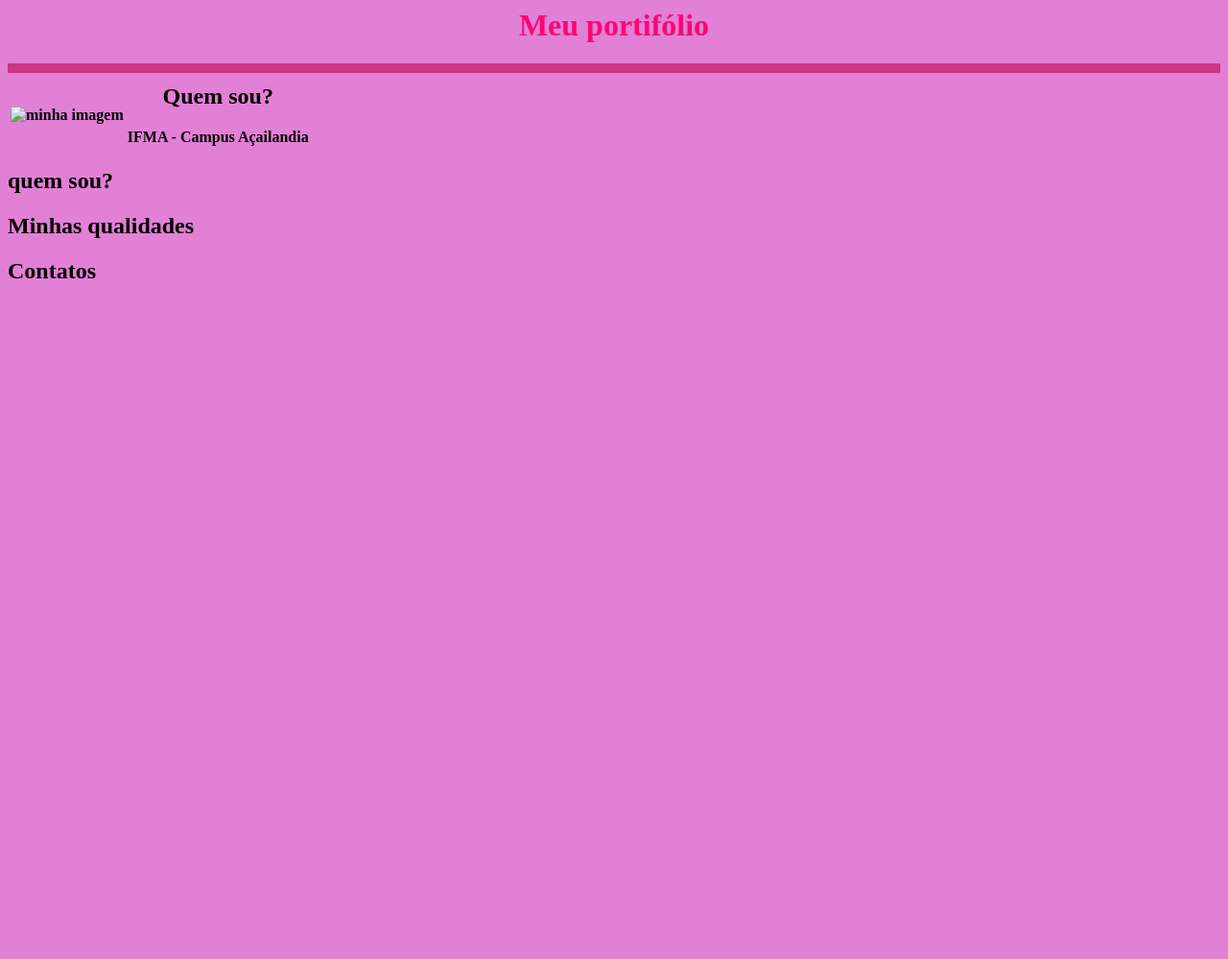
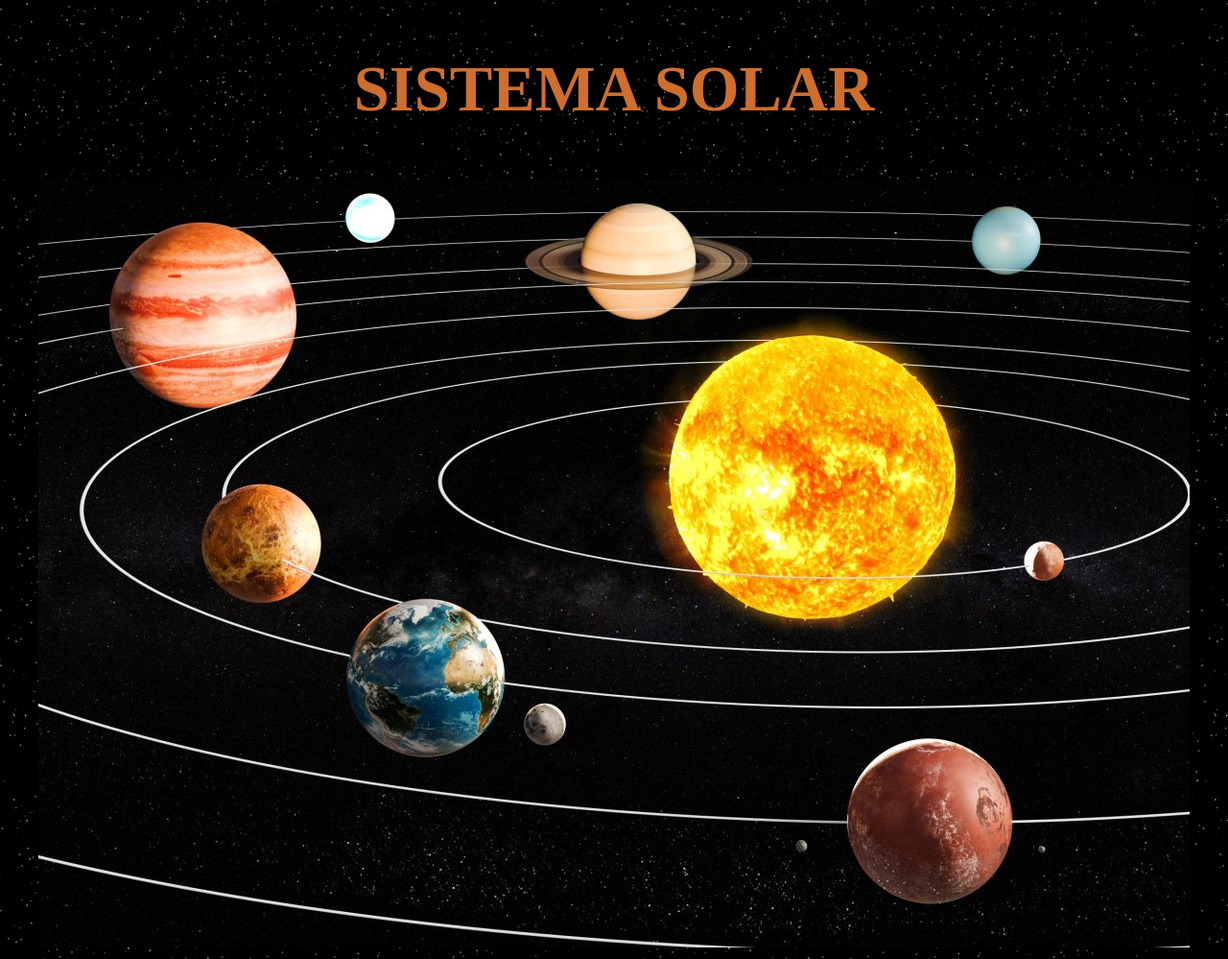
Before and after one commit to Yasmim006/PORTF-LIO---YS, a plain HTML site: page index.html in a window 1280 px wide. Shown: the whole page at 96% size. Before the commit the page ends 800 px from the top, so only its background shows below. Drawn offline with Linux system fonts and the light colour scheme.

Commit message:
Add files via upload

```diff
--- a/index.html
+++ b/index.html
@@ -1,21 +1,36 @@
-<meta charset="UTF-8">
-    <meta name="viewport" content="width-device-width, initial-scale-1.0">
-    <title>Document</title>
+<!DOCTYPE html>
+<html lang="en">
+<head>
+    <meta charset="UTF-8">
+    <meta name="viewport" content="width=device-width, initial-scale=1.0">
+    <link rel="stylesheet" href="style.css">
+    <title>Sistema Solar</title>
 </head>
-<body style="background-color: rgb(226, 128, 213); "></body>
-    <h1 style="color: rgb(252, 5, 120); text-align: center;">Meu portifólio</h1>
-    <hr style="border: rgb(201, 55, 128) 5px solid;">
-    <table>
-        <tr>
-            <th><img src="" alt="minha imagem" width </th>
-            <th>
-                <h2>Quem sou?</h2>
-                <p>IFMA - Campus Açailandia </p>
-            </th>
-        </tr>
-    </table>
-    <h2>quem sou?</h2>
-    <h2>Minhas qualidades</h2>
-    <h2>Contatos</h2>
+<head>
+    <body background="imagens/ceu-noturno-escuro-estrelado-com-estrelas-brilhantes_250841-315.avif">
+    <map name="Sistema">
+
+        <area shape="circle" coords="804,321,120" href="https://www.significados.com.br/sol/" alt="Sol" title="O Sol é uma estrela e é a única do nosso sistema solar. " target="_blank">
+        <area shape="circle" coords="238,104,101" href="https://www.significados.com.br/jupiter/" alt="jupiter" title="Júpiter é o quinto planeta do Sistema Solar a partir do Sol." target="_blank">
+        <area shape="circle" coords="230,382,180" href="https://www.todamateria.com.br/planeta-venus/" alt="Venus" title="Vênus é o segundo planeta do sistema Solar mais próximo do Sol. Tem cerca de 800 milhões de anos e além do Sol e da Lua é o corpo celeste mais brilhante no céu, motivo pelo qual é conhecido desde a antiguidade." target="_blank">
+        <area shape="circle" coords="403,524,123" href="https://www.significados.com.br/planeta-terra/" alt="Terra" title="chamado de planeta azul, devido a maior parte de sua superfície (70%) ser coberta por água, é o terceiro planeta a partir do Sol no Sistema Solar." target="_blank">
+        <area shape="circle" coords="348,39,139" href="https://www.significados.com.br/netuno-planeta/" alt="Netuno" title="Netuno é o oitavo e último planeta do Sistema Solar, a partir do Sol. É um planeta gasoso, não tendo superfície sólida. Possui 5 anéis e 14 luas." target="_blank">
+        <area shape="circle" coords="623,84,187" href="https://www.todamateria.com.br/planeta-saturno/" alt="Saturno" title="Saturno é o sexto planeta a partir do Sol, e o segundo maior do sistema solar." target="_blank">
+        <area shape="circle" coords="932,675,172" href="https://www.infoescola.com/marte/" alt="Marte" title="Marte é o quarto planeta do sistema solar. Mitologicamente, sempre esteve associado ao deus da guerra " target="_blank">
+
+    </map>
+</head>
+</body>
+    <section class="section">
+        <h1 style="color:rgb(206, 110, 47);text-align: center;font-size: 50pt;">SISTEMA SOLAR</h1>
+    <center>
+        <img src="imagens/planets-solar-system.jpg" usemap="#Sistema" >
+    </center>
+
+
+    </section>
+    </body>
+
+
 </body>
 </html>
```
